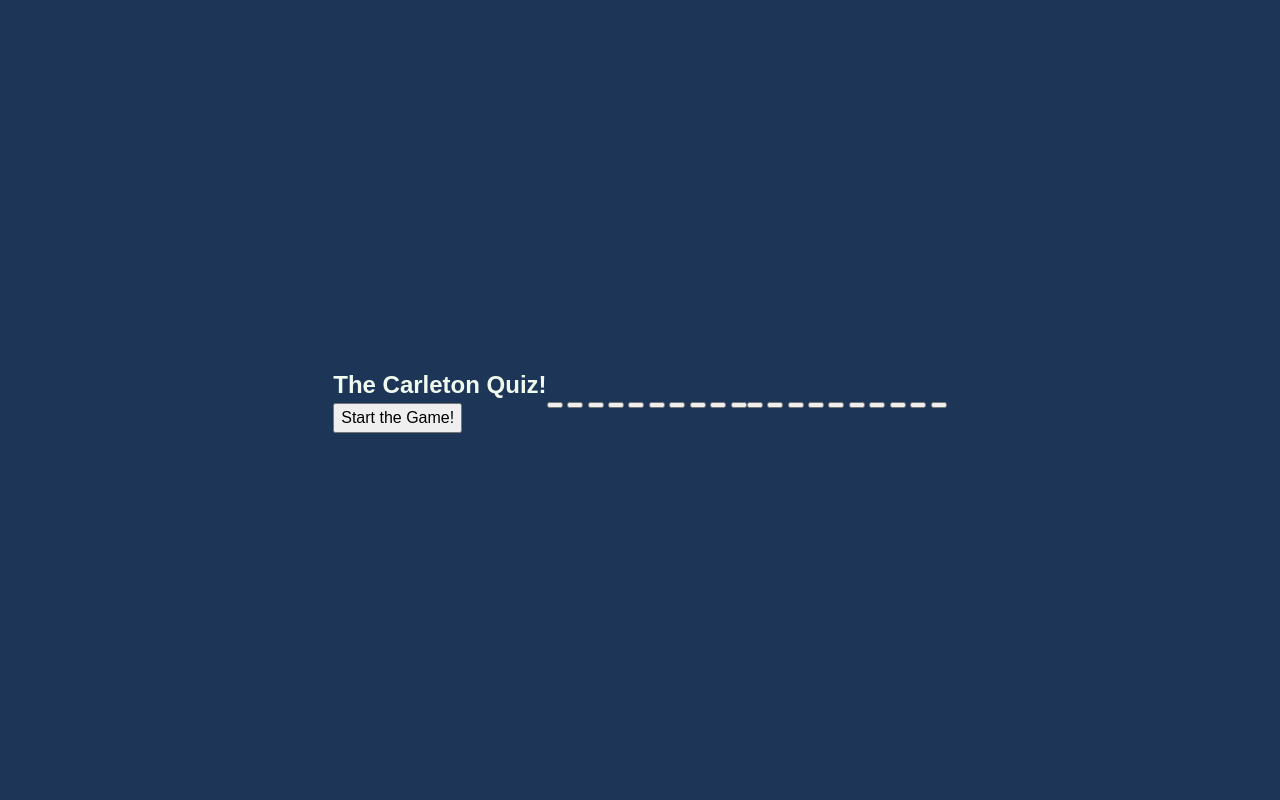
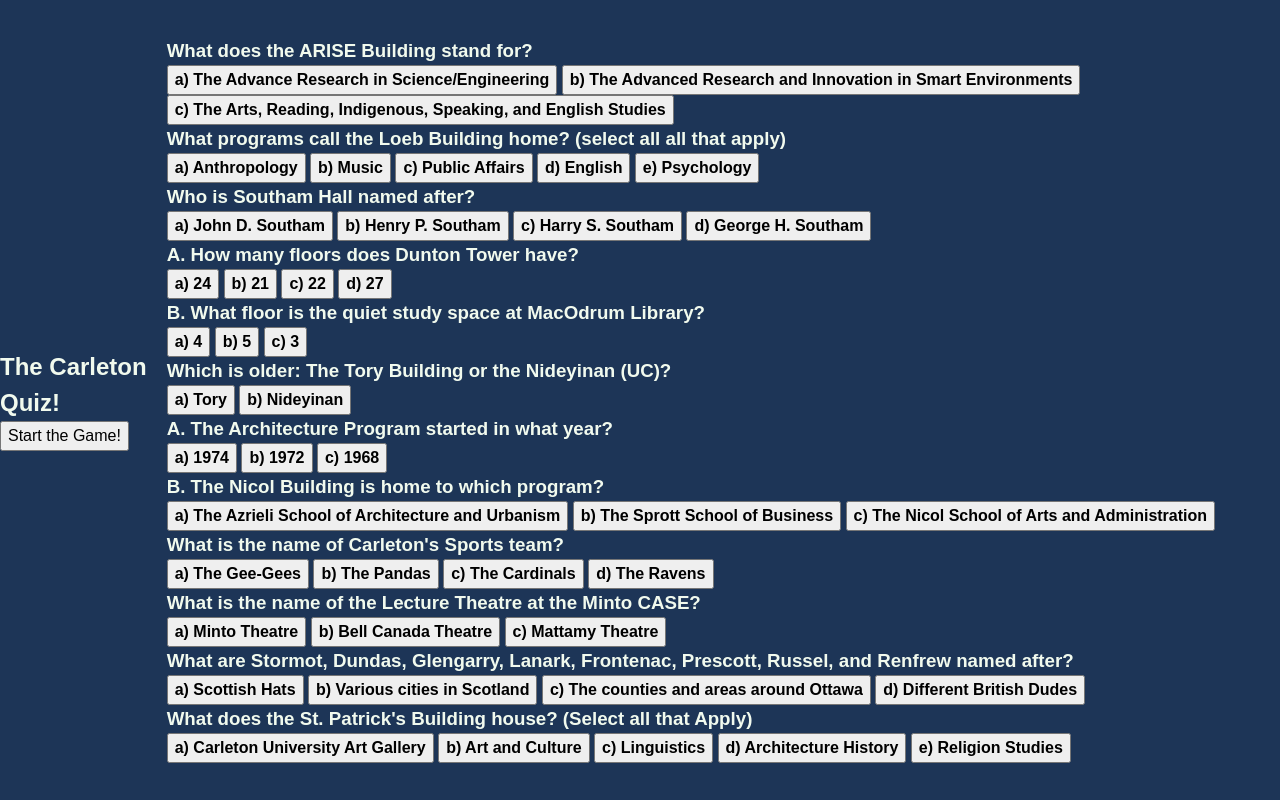
Before and after one commit to irm1005-itec1005-fall-2023/assignment-05-bitburst, a plain HTML site: page index.html in a window 1280 px wide. Drawn offline with Linux system fonts and the light colour scheme.

Commit message:
Update index.html

```diff
--- a/index.html
+++ b/index.html
@@ -30,36 +30,173 @@
       YOU MAY REMOVE THE BOILERPLATE CODE BELOW
 
     -->
+
+
+
+
+
     <main>
       <div id=StartPage>
        <p><h2>The Carleton Quiz!</h2></p>
         <button id="StartButton">Start the Game!</button>
       </div>
-      <div class="CAnswers">
-        <button id="ca1"></button>
-        <button id="ca2"></button>
-        <button id="ca3"></button>
-        <button id="ca4"></button>
-        <button id="ca5"></button>
-        <button id="ca6"></button>
-        <button id="ca7"></button>
-        <button id="ca8"></button>
-        <button id="ca9"></button>
-        <button id="ca10"></button>
-      </div>
-      <div class="WAnswers">
-        <button id="wa1"></button>
-        <button id="wa2"></button>
-        <button id="wa3"></button>
-        <button id="wa4"></button>
-        <button id="wa5"></button>
-        <button id="wa6"></button>
-        <button id="wa7"></button>
-        <button id="wa8"></button>
-        <button id="wa9"></button>
-        <button id="wa10"></button>
+      <div class="Questions">
+
+
+
+
+       <div class="Q1">
+      <h3>What does the ARISE Building stand for?</h3>
+       <h4>
+        <button id="wa">a) The Advance Research in Science/Engineering</button>
+        <button id="ca">b) The Advanced Research and Innovation in Smart Environments</button>
+        <button id="wa">c) The Arts, Reading, Indigenous, Speaking, and English Studies</button>
+      </h4>
+     </div>
+
+
+
+
+
+        <div class="Q2">
+          <h3>What programs call the Loeb Building home? (select all all that apply)</h3>
+          <h4>
+           <button id="wa">a) Anthropology</button>
+           <button id="ca">b) Music</button>
+           <button id="ca">c) Public Affairs</button>
+           <button id="wa">d) English</button>
+           <button id="wa">e) Psychology</button>
+         </h4>
+        </div>
+
+
+
+
+
+      <div class="Q3">
+        <h3>Who is Southam Hall named after?</h3>
+        <h4>
+         <button id="wa">a) John D. Southam</button>
+         <button id="wa">b) Henry P. Southam</button>
+         <button id="ca">c) Harry S. Southam</button>
+         <button id="wa">d) George H. Southam</button>
+       </h4>
       </div>
 
+
+
+
+
+      <div class="Q4A">
+        <h3>A. How many floors does Dunton Tower have?</h3>
+          <h4>
+           <button id="wa">a) 24</button>
+           <button id="wa">b) 21</button>
+           <button id="ca">c) 22</button>
+           <button id="wa">d) 27</button>
+         </h4>
+        </div>
+
+        <div class="Q4B">
+          <h3>B. What floor is the quiet study space at MacOdrum Library?</h3>
+            <h4>
+             <button id="wa">a) 4</button>
+             <button id="wa">b) 5</button>
+             <button id="ca">c) 3</button>
+           </h4>
+          </div>
+
+
+      <!-- #5 is a conjunction crossroad-->
+      <div class="Q5">
+        <h3>Which is older: The Tory Building or the Nideyinan (UC)?</h3>
+          <h4>
+           <button id="ca">a) Tory</button>
+           <button id="wa">b) Nideyinan</button>
+         </h4>
+        </div>
+
+
+
+
+
+      <div class="Q6A">
+        <h3>A. The Architecture Program started in what year?</h3>
+          <h4>
+           <button id="wa">a) 1974</button>
+           <button id="wa">b) 1972</button>
+           <button id="ca">c) 1968</button>
+         </h4>
+        </div>
+
+        <div class="Q6B">
+          <h3>B. The Nicol Building is home to which program?</h3>
+            <h4>
+             <button id="wa">a) The Azrieli School of Architecture and Urbanism</button>
+             <button id="ca">b) The Sprott School of Business</button>
+             <button id="wa">c) The Nicol School of Arts and Administration</button>
+           </h4>
+          </div>
+
+
+
+      <!-- #7 is a conjunction crossroad-->
+      <div class="Q7">
+        <h3>What is the name of Carleton's Sports team?</h3>
+        <h4>
+         <button id="wa">a) The Gee-Gees</button>
+         <button id="wa">b) The Pandas</button>
+         <button id="wa">c) The Cardinals</button>
+         <button id="ca">d) The Ravens</button>
+       </h4>
+      </div>
+
+
+
+
+
+      <div class="Q8">
+        <h3>What is the name of the Lecture Theatre at the Minto CASE?</h3>
+        <h4>
+         <button id="wa">a) Minto Theatre</button>
+         <button id="ca">b) Bell Canada Theatre</button>
+         <button id="wa">c) Mattamy Theatre</button>
+       </h4>
+      </div>
+
+
+
+
+
+      <div class="Q9">
+        <h3>What are Stormot, Dundas, Glengarry, Lanark, Frontenac, Prescott, Russel, and Renfrew named after?</h3>
+          <h4>
+           <button id="wa">a) Scottish Hats</button>
+           <button id="wa">b) Various cities in Scotland</button>
+           <button id="ca">c) The counties and areas around Ottawa</button>
+           <button id="wa">d) Different British Dudes</button>
+         </h4>
+        </div>
+
+
+
+
+
+      <div class="Q10">
+        <h3>What does the St. Patrick's Building house? (Select all that Apply)</h3>
+          <h4>
+           <button id="ca">a) Carleton University Art Gallery</button>
+           <button id="ca">b) Art and Culture</button>
+           <button id="wa">c) Linguistics</button>
+           <button id="ca">d) Architecture History</button>
+           <button id="wa">e) Religion Studies</button>
+         </h4>
+        </div>
+
+
+
+
+      </div>
     </main>
 
 
```
